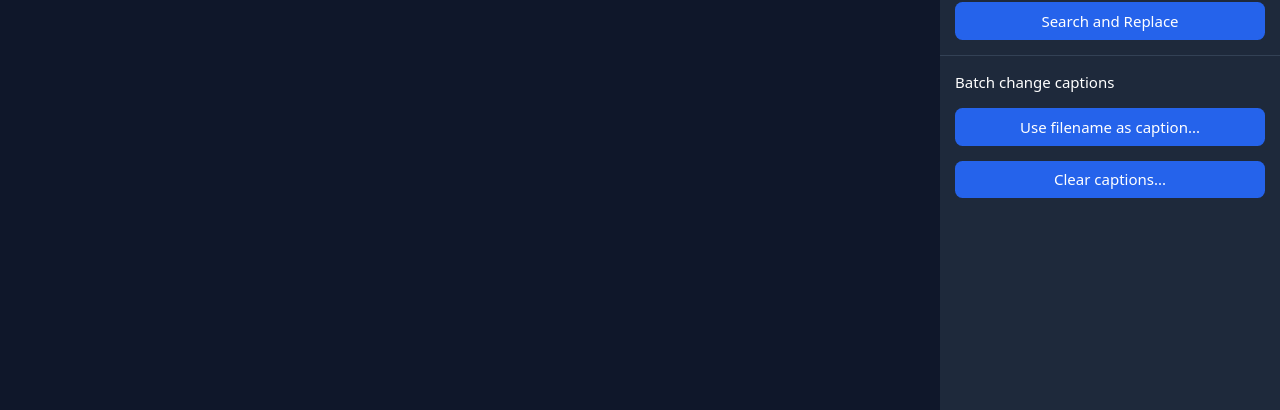
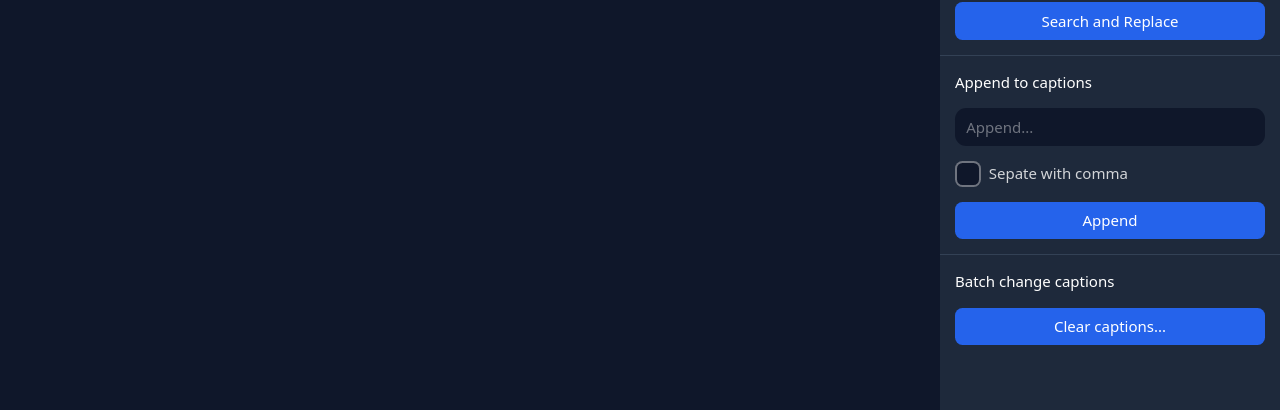
Before and after one commit to tderkert/Simple-Caption-Manager, a SvelteKit app: page / in a window 1280 px wide. Shown: the part 223-633 px from the top of the page. Built offline with nearby package versions, Linux system fonts and the light colour scheme; no server answers.

Commit message:
Add append feature

```diff
--- a/src/components/sidePanel.svelte
+++ b/src/components/sidePanel.svelte
@@ -4,10 +4,15 @@
 
     const dispatch = createEventDispatcher();
 
+
     let searchInput = "";
     let replaceInput = "";
     let searchPlaceholder = "Search...";
     let replacePlaceholder = "Replace...";
+
+    let appendString = "";
+    let appendplaceholder = "Append...";
+    let appendUseComma = false
 
     function searchAndReplace(event){
         dispatch("searchAndReplace", {
@@ -15,11 +20,24 @@
             replaceInput: replaceInput
         });
     }
+    function appendToCaptions(event){
+        dispatch("appendToCaptions", {
+            string: appendString,
+            useComma: appendUseComma
+        });
+    }
+
+    function clearAllCaptions(event){
+        dispatch("clearAllCaptions", {
+            clearAllCaptions: true
+        });
+    }
+
 </script>
 
 <div class="flex flex-col divide-y divide-slate-700 bg-slate-800">
     <!-- CONTAINER -->
-     <div class="flex flex-col">
+    <div class="flex flex-col">
         <!-- HEADER -->
         <div class="p-4 pb-0">
             <h2 class="text-medium">Batch search and replace</h2>
@@ -44,12 +62,41 @@
     <div class="flex flex-col">
         <!-- HEADER -->
         <div class="p-4 pb-0">
+            <h2 class="text-medium">Append to captions</h2>
+        </div>
+        <!-- CONTENT -->
+        <div class="p-4 flex flex-col gap-4 items-stretch">
+            <!-- Search and Replace -->
+            <form on:submit={ appendToCaptions } class="flex flex-col gap-4 items-stretch">
+                <label class="sr-only" for="appendString">Find:</label>
+                <input bind:value="{appendString}" class="px-3 py-2 rounded-xl bg-slate-900 ring-blue-500 focus:ring-2 transition placeholder-white placeholder-opacity-40" type="text" id="searchInput" placeholder={appendplaceholder}>
+
+                <div class="flex gap-2 group">
+                    <div class="relative w-7 h-7">
+                        <input bind:checked="{appendUseComma}" class="peer appearance-none cursor-pointer w-7 h-7 p-0 border-2 border-white border-opacity-40 rounded-lg bg-slate-900 checked:bg-blue-500 ring-blue-500 checked:border-opacity-0 focus:ring-0 transition placeholder-white placeholder-opacity-40" type="checkbox" id="appendUseComma">
+                        <div class="pointer-events-none absolute top-2/4 left-2/4 -translate-y-2.5 -translate-x-2.5 text-white opacity-0 transition-opacity peer-checked:opacity-100">
+                            <svg xmlns="http://www.w3.org/2000/svg" class="h-5 w-5" viewBox="0 0 20 20" fill="currentColor" stroke="currentColor" stroke-width="1"><path fill-rule="evenodd" d="M16.707 5.293a1 1 0 010 1.414l-8 8a1 1 0 01-1.414 0l-4-4a1 1 0 011.414-1.414L8 12.586l7.293-7.293a1 1 0 011.414 0z" clip-rule="evenodd"></path></svg>
+                        </div>
+                    </div>
+                    <label for="appendUseComma" class="w-full pt-0.5 opacity-80 group-hover:opacity-100 cursor-pointer">Sepate with comma</label>
+                </div>
+
+
+                <Button on:click={ appendToCaptions }> Append</Button>
+            </form>
+        </div>
+    </div>
+    <!-- END CONTAINER -->
+
+    <!-- CONTAINER -->
+    <div class="flex flex-col">
+        <!-- HEADER -->
+        <div class="p-4 pb-0">
             <h2 class="text-medium">Batch change captions</h2>
         </div>
         <!-- CONTENT -->
         <div class="p-4 flex flex-col gap-4 items-stretch">
-            <Button on:click={ () => alert("Are you sure") }> Use filename as caption...</Button>
-            <Button on:click={ () => alert("test") }> Clear captions...</Button>
+            <Button on:click={clearAllCaptions}> Clear captions...</Button>
         </div>
     </div>
     <!-- END CONTAINER -->
--- a/src/routes/+page.svelte
+++ b/src/routes/+page.svelte
@@ -124,6 +124,43 @@
 
 	}
 
+	///////////////////////////////////////////////////////////
+	/////////// Append to captions functionality //////////////
+	///////////////////////////////////////////////////////////
+
+	function appendToCaptions(string, useComma) {
+		for (let i = 0; i < pairsData.length; i++) {
+			let pair = pairsData[i];
+			let captionContent = pair.caption_content;
+			let newCaptionContent
+			// TODO: Figure out why a comma is added if the caption is empty
+			if (captionContent == "") {
+				newCaptionContent = "" + string;
+			}else if (useComma) {
+
+				newCaptionContent = captionContent + ", " + string;
+			} else {
+				newCaptionContent = captionContent + " " + string;
+			}
+			pair.caption_content = newCaptionContent.replaceAll("\n", "");
+			saveCaption(pair)
+		}
+	}
+
+	////////////////////////////////////////////////////////
+	/////////////// Clear all captions /////////////////////
+	////////////////////////////////////////////////////////
+
+	function clearAllCaptions() {
+		let confirmClear = confirm("Are you sure you want to clear all captions in this directory?");
+		if (confirmClear) {
+			for (let i = 0; i < pairsData.length; i++) {
+				let pair = pairsData[i];
+				pair.caption_content = "";
+				saveCaption(pair);
+			}
+		}
+	}
 
 
 	////////////////////////////////////////////////////////
@@ -168,6 +205,12 @@
 		searchAndReplace(searchInput, replaceInput);
 	}
 
+	function handleAppendToCaptions(event) {
+		let string = event.detail.string;
+		let useComma = event.detail.useComma;
+		appendToCaptions(string, useComma);
+	}
+
 	function handleSaveCaption(event) {
 		console.log("handleSaveCaption", event.detail.pair);
 		let pair = event.detail.pair;
@@ -193,7 +236,11 @@
 
 <Main {pairsData} on:saveCaption={handleSaveCaption} on:openInModal={handleOpenInModal}></Main>
 
-<SidePanel on:searchAndReplace={handleSearchAndReplace}/>
+<SidePanel
+	on:searchAndReplace={handleSearchAndReplace}
+	on:clearAllCaptions={clearAllCaptions}
+	on:appendToCaptions={handleAppendToCaptions}
+/>
 
 <!-- MODALS -->
 
```
